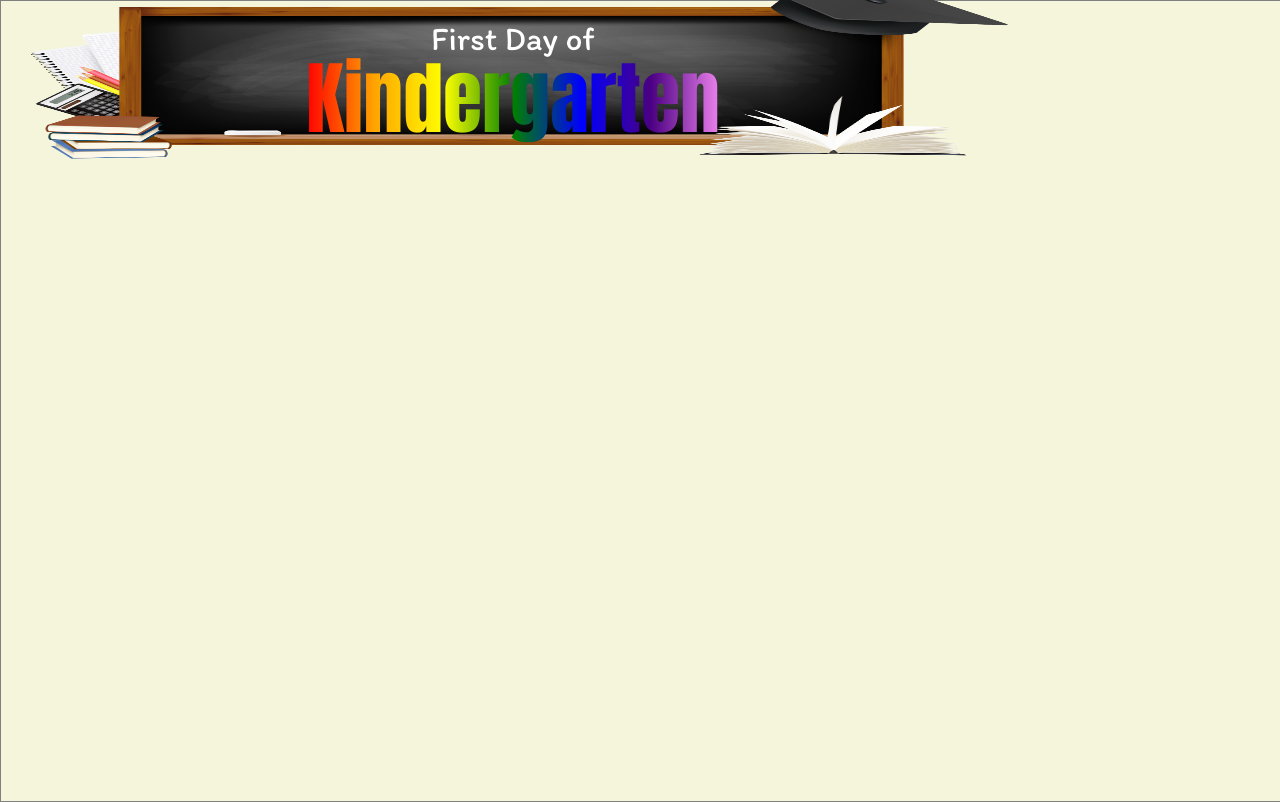
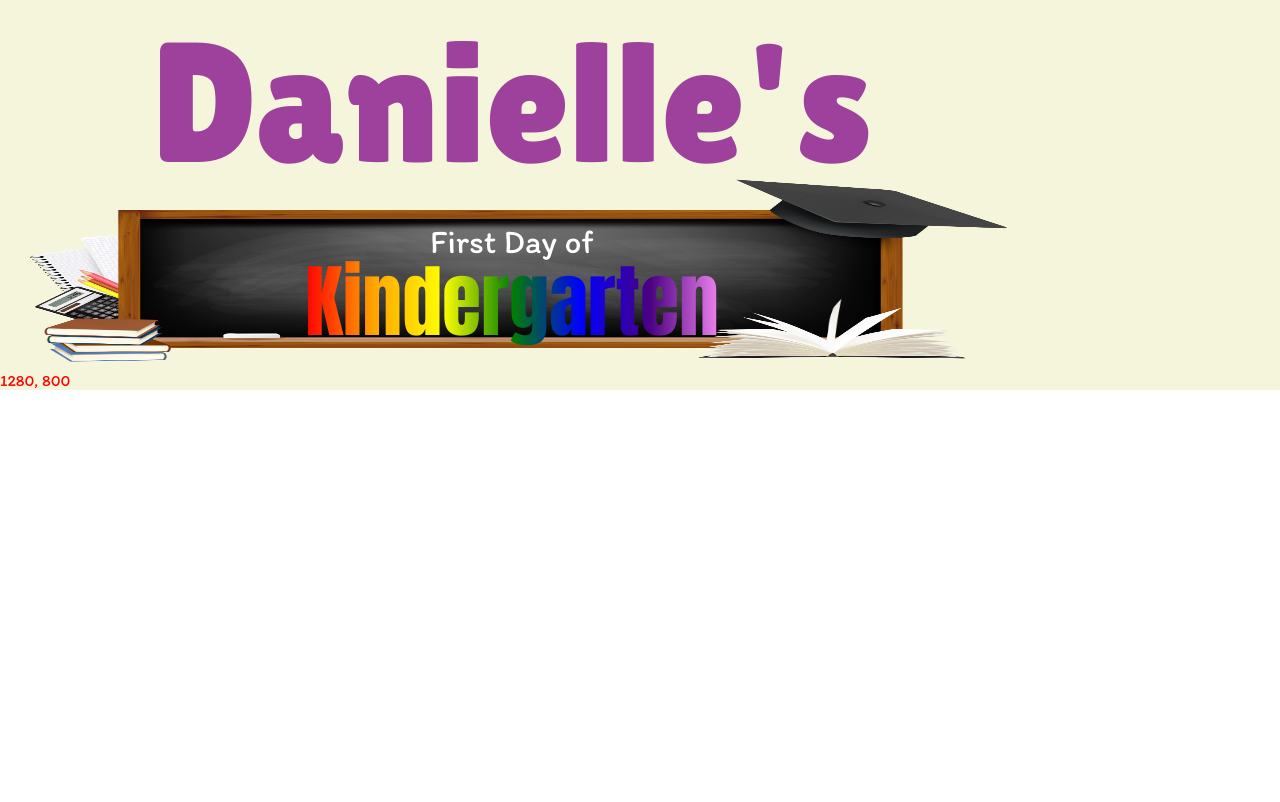
Before and after one commit to villysiu/first-day, a React (Create React App) app: page / in a window 1280 px wide. Built offline with nearby package versions, Linux system fonts and the light colour scheme.

Commit message:
setup Name with media query

```diff
--- a/src/App.css
+++ b/src/App.css
@@ -3,7 +3,8 @@
     width: 100vw;  1366px 85.375rem */
 
 :root {
-
+  --ipad-pro-width: 1024px;
+  --ipad-pro-height: 1366px;
   --calendar-height: 15vh;
   --col-width: 50vw;
   --name-height: 14vh;
@@ -15,41 +16,42 @@
   --teacher-height: 25vh;
   --career-height: 25vh;
   --crayon-height: 10vh;
+
+  --name-margin-bottom: -18px;
 }
 @media screen and (min-width: 1024.25px ) {
   :root{
 
-    --grade-width: 64rem;
-    /* --name-width: 1536px; */
+    --grade-width: var(--ipad-pro-width);
+
+    --name-width: var(--ipad-pro-width);
   }
 
 }
+
 @media screen and (min-height: 1366.25px) {
   :root{
-    --grade-height: calc(85rem / 4);
-
+    --grade-height: calc(var(--ipad-pro-height) / 4);
   }
 
 }
 .App {
-  /* width: 1024px;
-  height: 1366px; */
-  width: 100vw;
-  height: 100vh;
-
   /* display: flex;
   flex-direction: column;
   align-items: center; */
   background-color: beige;
 
-  margin-left: auto;
-  margin-right: auto;
+  /* margin-left: auto;
+  margin-right: auto; */
   font-family: "Itim", cursive;
   font-weight: 400;
   font-style: normal;
-  border: gray solid 1px;
+  /* text-align: center; */
+
 
 }
+
+
 .row {
   display: flex;
   flex-direction: row;
@@ -67,14 +69,12 @@
     flex-direction: column;
     align-items: center;
     justify-content: center;
-    margin-bottom: calc(var(--name-height) / 8);
+    margin-bottom: calc(var(--name-width) / var(--name-margin-bottom-divide));
     width: var(--name-width);
-    height: var(--name-height);
-
+    height: calc(var(--name-width) * 0.2)
 }
 .name-text {
-  font-size: calc(var(--name-height));
-  font-weight: bolder;
+  font-size: calc(var(--name-width) / 6);
   color: rgb(158, 65, 156);
 }
 .name-input {
--- a/src/App.js
+++ b/src/App.js
@@ -1,7 +1,7 @@
 import logo from './logo.svg';
 import './App.css';
-import Name from "./components/Name"
-import Grade from "./components/Grade"
+import SupportDevices from "./components/SupportDevices"
+
 import Age from "./components/Age"
 import Favorite from "./components/Favorite"
 import Calendar from "./components/Calendar"
@@ -11,8 +11,10 @@ import Crayon from "./components/Crayon"
 function App() {
   return (
     <div className="App">
-      {/* <Name /> */}
-      <Grade />
+      {/* <div className="app_wrapper"> */}
+        <SupportDevices />
+
+      {/* <FirstDay /> */}
       {/* <div className="row">
         <div className="col-50">
 
@@ -28,6 +30,7 @@ function App() {
 
         </div>
       </div> */}
+      {/* </div> */}
     </div>
   );
 }
--- /dev/null
+++ b/src/components/FirstDay.js
@@ -0,0 +1,12 @@
+import Name from "./Name"
+import Grade from "./Grade"
+
+const FirstDay = () =>{
+    return (
+        <div>
+            <Name />
+            <Grade />
+        </div>
+    )
+}
+export default FirstDay
--- /dev/null
+++ b/src/components/SupportDevices.js
@@ -0,0 +1,32 @@
+import {useState, useEffect} from 'react';
+import FirstDay from "./FirstDay"
+const SupportDevices = () =>{
+    const [minDeviceWidth, minDeviceHeight] = [453.2, 762.2]
+    const [width, setWidth] = useState(window.innerWidth)
+    const [height, setHeight] = useState(window.innerHeight)
+    const [supported, setSupported] = useState(window.innerWidth>minDeviceWidth && window.innerHeight>minDeviceHeight)
+    useEffect(()=>{
+        const handleResize = () => {
+            console.log(window.innerWidth, window.innerHeight)
+            setWidth(window.innerWidth)
+            setHeight(window.innerHeight)
+            setSupported(window.innerWidth>minDeviceWidth && window.innerHeight>minDeviceHeight)
+        }
+        window.addEventListener("resize", handleResize)
+        return ()=>window.removeEventListener("resize", handleResize)
+    },[window.innerWidth, window.innerHeight])
+
+    if(!supported){
+        return(
+            <div> oh no </div>
+        )
+    }
+    return(
+        <>
+        <FirstDay />
+        <div style={{"color": 'red'}}>{width}, {height}</div>
+        </>
+
+    )
+}
+export default SupportDevices
```
